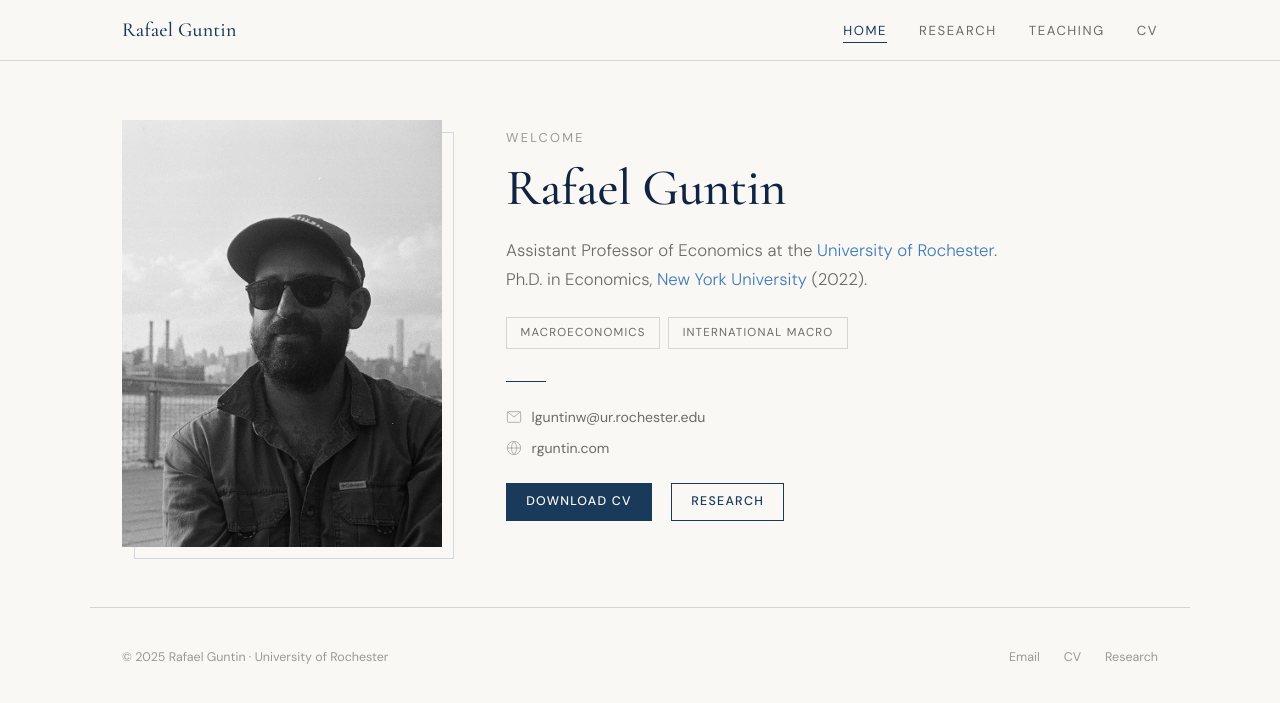
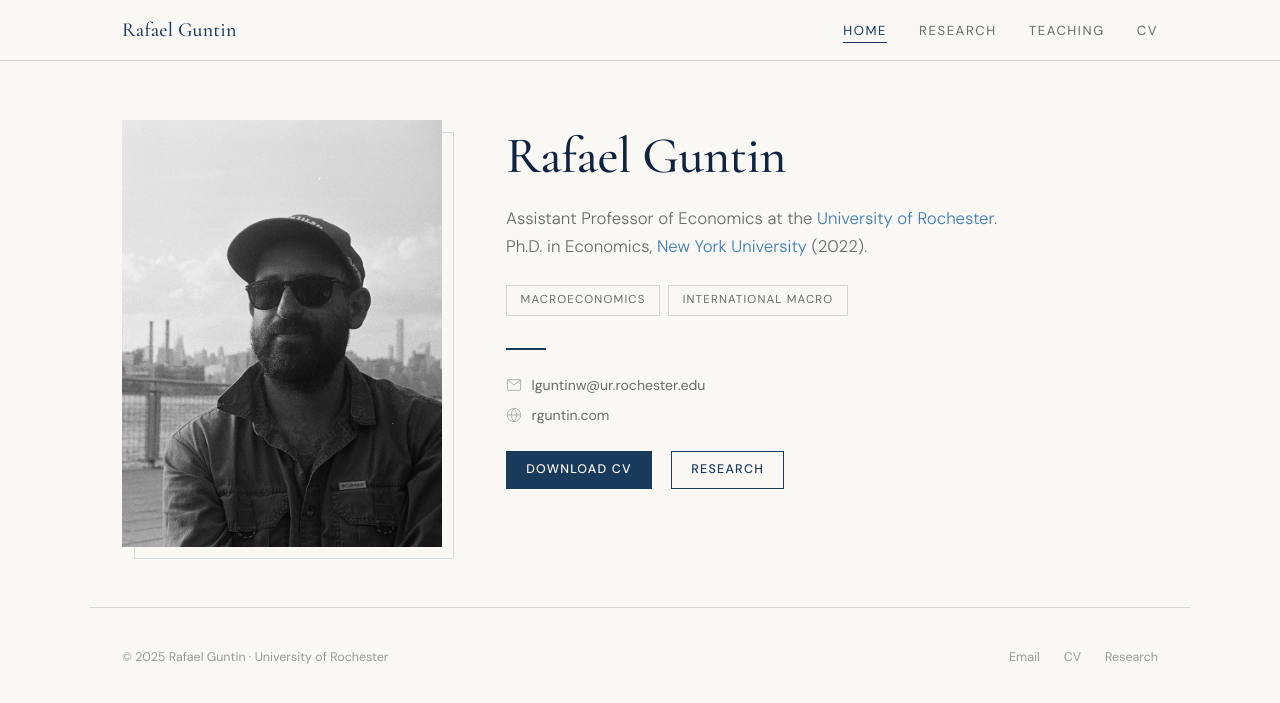
Before and after one commit to rafaguntin/rafaguntin.github.io, a Jekyll site: the page index.html, which Jekyll copies as it is, in a window 1280 px wide. Shown: the top 703 px of the page. Built offline with Jekyll 4.4.1, drawn with Linux system fonts in a browser that asks for light colours.

Commit message:
Comment out welcome greeting in index.html
Comment out the welcome greeting in the hero section.

```diff
--- a/index.html
+++ b/index.html
@@ -481,7 +481,7 @@
     </div>
 
     <div class="hero-content">
-      <p class="hero-greeting fade-in d1">Welcome</p>
+      <!--<p class="hero-greeting fade-in d1">Welcome</p>-->
       <h1 class="hero-name fade-in d2">Rafael Guntin</h1>
       <p class="hero-title fade-in d3">
         Assistant Professor of Economics at the
```
